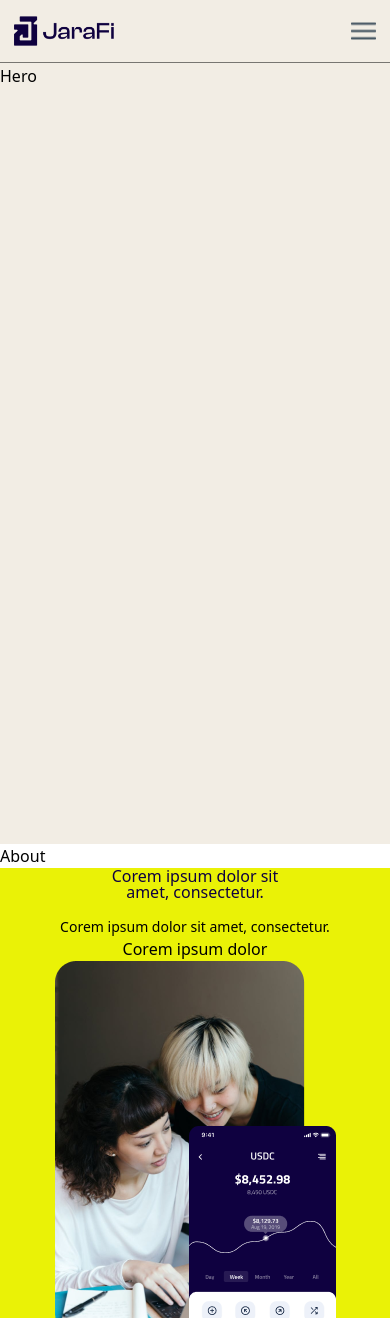
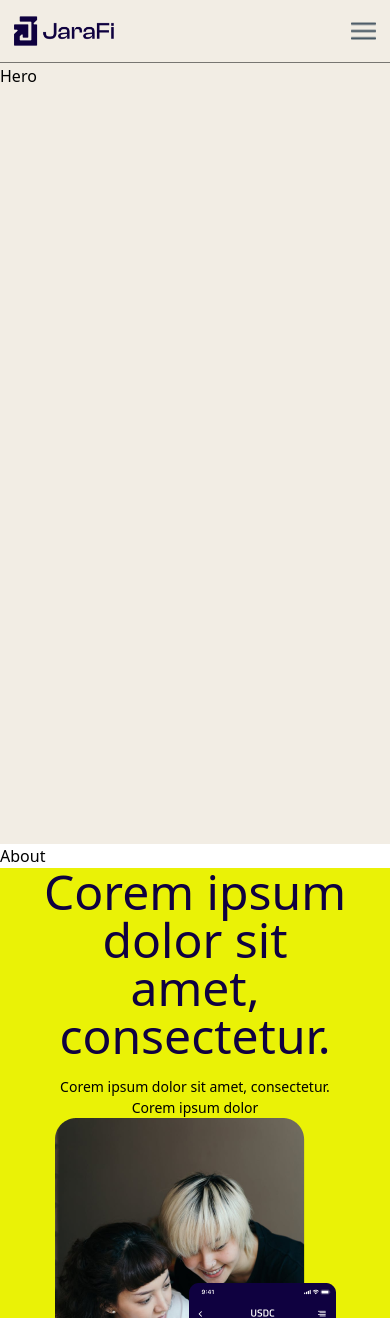
Before and after one commit to DevBigEazi/JaraFi_Landing_Page, a React (Vite) app: page / in a window 390 px wide. Shown: the top 1318 px of the page. Built offline with nearby package versions, Linux system fonts and the light colour scheme.

Commit message:
first commit

```diff
--- a/src/sections/Services.jsx
+++ b/src/sections/Services.jsx
@@ -2,10 +2,10 @@ import { images } from "../constants";
 
 const Services = () => {
   return (
-    <section className="bg-[#EAF206] lg:h-[55vh] h-auto ">
+    <section className="bg-[#EAF206] lg:h-[55vh] h-auto">
       <div className="flex flex-col lg:flex-row justify-between items-center lg:items-start lg:space-x-[5rem] px-4 lg:px-[5rem]">
         {/* Image Section */}
-        <div className="lg:pt-[5rem] lg:ml-[5rem] max-md:order-last ">
+        <div className="lg:pt-[5rem] lg:ml-[5rem] max-md:order-last">
           <img
             src={images.balanceDesktop}
             alt="Balance Desktop"
@@ -14,14 +14,14 @@ const Services = () => {
         </div>
 
         {/* Text Section */}
-        <div className="lg:mt-[6rem] lg:mr-[5rem] text-center lg:text-left  lg:pr-[7rem]">
-          <h2 className="sm:text-[4rem] md:text-[4rem] lg:text-[5rem] leading-none text-[#0F0140] mb-[1rem] sm:font-MerriweatherSans sm:pt-5">
+        <div className="lg:mt-[6rem] lg:mr-[5rem] text-center lg:text-left lg:pr-[7rem]">
+          <h2 className="text-[3rem] xs:text-[4rem] sm:text-[4rem] md:text-[4rem] lg:text-[5rem] leading-none text-[#0F0140] mb-[1rem] sm:font-MerriweatherSans sm:pt-5">
             Corem ipsum dolor sit <br /> amet, consectetur.
           </h2>
-          <p className="text-[14px] sm:font-montserrat sm:text-[2rem]">
+          <p className="text-[14px]  sm:text-[2rem] sm:font-montserrat">
             Corem ipsum dolor sit amet, consectetur.
           </p>
-          <p className="sm:font-montserrat sm:text-[2rem] sm:mb-7">
+          <p className="text-[14px]  sm:text-[2rem] sm:font-montserrat sm:mb-7">
             Corem ipsum dolor
           </p>
         </div>
--- a/tailwind.config.js
+++ b/tailwind.config.js
@@ -3,6 +3,11 @@ export default {
   content: ["./index.html", "./src/**/*.{js,ts,jsx,tsx}"],
 
   theme: {
+   extend: {
+      screens: {
+        'xs': {'max': '460px'},
+      }
+    },
     fontSize: {
       xs: ["12px", "16px"],
       sm: ["14px", "20px"],
```
